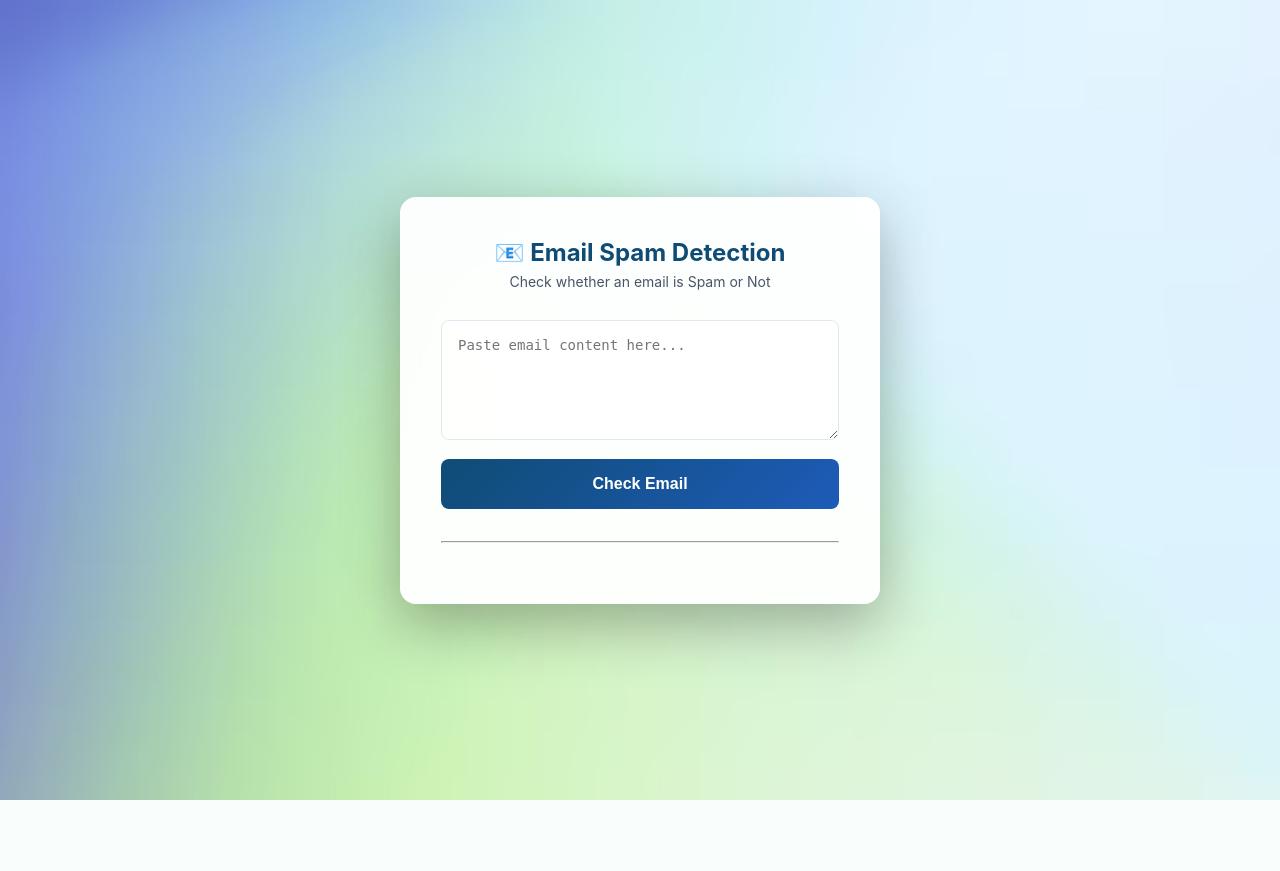
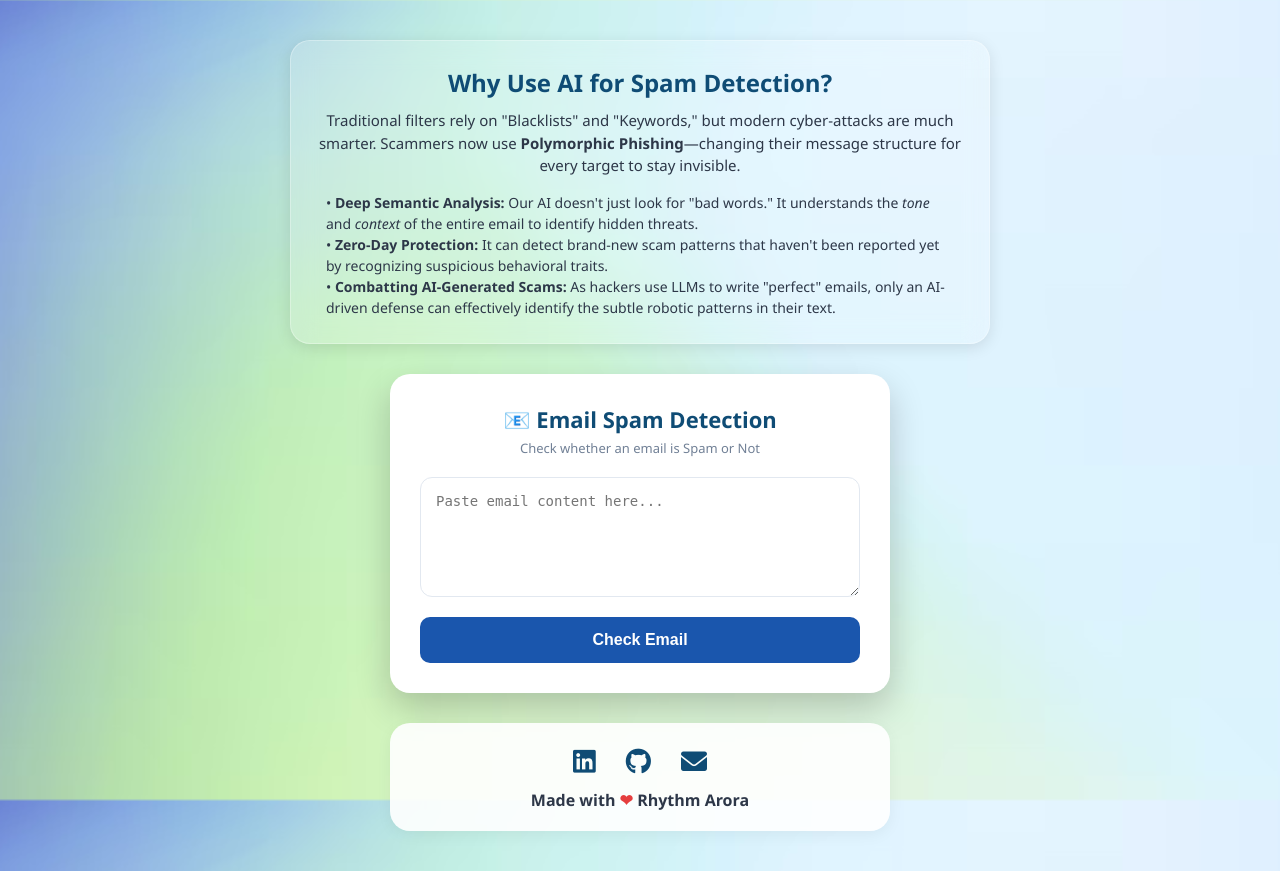
Before and after one commit to Rhythm102/Email-spam-detection, a Flask app: page / in a window 1280 px wide. Before the commit the page ends 800 px from the top, so only its background shows below. Run offline with Flask 3, Linux system fonts and the light colour scheme; parts of the project's set-up code (start-up, migrations or seed data) failed here and were passed over.

Commit message:
Update index.html

```diff
--- a/templates/index.html
+++ b/templates/index.html
@@ -3,7 +3,8 @@
 <head>
     <meta charset="UTF-8">
     <meta name="viewport" content="width=device-width, initial-scale=1.0">
-    <title>Email Spam Detection</title>
+    <title>AI Email Spam Detector</title>
+    <link rel="stylesheet" href="https://cdnjs.cloudflare.com/ajax/libs/font-awesome/6.0.0/css/all.min.css">
 
     <style>
         * {
@@ -13,137 +14,198 @@
         }
 
         body {
-            font-family: -apple-system, BlinkMacSystemFont, 'Segoe UI', Roboto, Oxygen, Ubuntu, Cantarell, sans-serif;
-            /* background: linear-gradient(135deg, #0d4d4d 0%, #0a3d3d 50%, #073333 100%); */
+            font-family: 'Segoe UI', Roboto, sans-serif;
+            /* Aapka original background image */
             background-image: url("/static/royel-blue-gradiea-kit-website-background-web3-gradient-background-collection_203617-22.avif");
             background-size: cover;
-            background-repeat: no-repeat;
+            background-attachment: fixed;
+            background-position: center;
             min-height: 100vh;
             display: flex;
+            flex-direction: column;
             align-items: center;
-            justify-content: center;
             padding: 20px;
+            color: #1a202c;
+            overflow-x: hidden;
         }
 
-        .card {
-            background: rgba(255, 255, 255, 0.95);
-            backdrop-filter: blur(10px);
-            border-radius: 16px;
-            padding: 40px;
-            width: 100%;
-            max-width: 480px;
-            box-shadow: 0 20px 60px rgba(0, 0, 0, 0.3);
-            border: 1px solid rgba(255, 255, 255, 0.2);
+        /* --- Educational Top Section --- */
+        .info-container {
+            max-width: 700px;
+            text-align: center;
+            margin: 20px 0 30px 0;
+            background: rgba(255, 255, 255, 0.2);
+            backdrop-filter: blur(12px);
+            padding: 25px;
+            border-radius: 20px;
+            border: 1px solid rgba(255, 255, 255, 0.3);
+            box-shadow: 0 4px 15px rgba(0,0,0,0.1);
         }
 
-        .header {
+        .info-container h1 {
+            font-size: 24px;
+            margin-bottom: 10px;
+            color: #0f4c75;
+        }
+
+        .info-container p {
+            font-size: 15px;
+            line-height: 1.5;
+            color: #2d3748;
+        }
+
+        /* --- Main Tool Card --- */
+        .card {
+            background: #ffffff;
+            border-radius: 20px;
+            padding: 30px;
+            width: 100%;
+            max-width: 500px;
+            box-shadow: 0 15px 35px rgba(0, 0, 0, 0.2);
             text-align: center;
             margin-bottom: 30px;
         }
 
-        .title {
-            font-size: 24px;
-            font-weight: 700;
+        .card h2 {
             color: #0f4c75;
-            display: flex;
-            justify-content: center;
-            gap: 10px;
+            font-size: 22px;
+            margin-bottom: 5px;
         }
 
         .subtitle {
-            font-size: 14px;
-            color: #4a5568;
-            margin-top: 6px;
+            font-size: 13px;
+            color: #718096;
+            margin-bottom: 20px;
         }
 
         .input-box {
             width: 100%;
             min-height: 120px;
-            padding: 16px;
+            padding: 15px;
             border: 1px solid #e2e8f0;
-            border-radius: 8px;
+            border-radius: 12px;
             font-size: 14px;
-            resize: vertical;
             margin-bottom: 15px;
-            background: rgba(255, 255, 255, 0.8);
-            transition: border-color 0.3s ease;
+            outline: none;
+            transition: 0.3s;
         }
 
         .input-box:focus {
-            outline: none;
             border-color: #0f4c75;
             box-shadow: 0 0 0 3px rgba(15, 76, 117, 0.1);
         }
 
-        select.input-box {
-            min-height: auto;
-        }
-
         .check-button {
             width: 100%;
-            padding: 16px;
-            background: linear-gradient(135deg, #0f4c75 0%, #1e5bb8 100%);
+            padding: 14px;
+            background: #1a56ad;
             color: white;
             border: none;
-            border-radius: 8px;
+            border-radius: 10px;
             font-size: 16px;
             font-weight: 600;
             cursor: pointer;
-            margin-bottom: 12px;
-            transition: transform 0.2s ease, box-shadow 0.2s ease;
+            transition: 0.3s;
         }
 
         .check-button:hover {
-            background: linear-gradient(135deg, #0a3a5c 0%, #1a4d9a 100%);
+            background: #15458c;
             transform: translateY(-2px);
-            box-shadow: 0 10px 25px rgba(15, 76, 117, 0.3);
         }
+
+        /* --- Socials & Footer (FIXED VISIBILITY) --- */
+        .footer-section {
+            width: 100%;
+            max-width: 500px;
+            text-align: center;
+            background: rgba(255, 255, 255, 0.9);
+            padding: 20px;
+            border-radius: 20px;
+            margin-top: auto; /* Push to bottom if content is short */
+            margin-bottom: 20px;
+            box-shadow: 0 4px 15px rgba(0,0,0,0.05);
+        }
+
+        .social-links {
+            display: flex;
+            justify-content: center;
+            gap: 30px;
+            margin-bottom: 10px;
+        }
+
+        .social-links a {
+            color: #0f4c75;
+            font-size: 26px;
+            text-decoration: none;
+            transition: 0.3s ease;
+        }
+
+        .social-links a:hover {
+            color: #3282b8;
+            transform: scale(1.2);
+        }
+
+        .footer-text {
+            font-size: 16px;
+            font-weight: 600;
+            color: #2d3748;
+            margin-top: 5px;
+        }
+
+        .heart { color: #e53e3e; }
 
         .result {
             margin-top: 15px;
-            padding: 16px;
+            padding: 12px;
             border-radius: 8px;
-            font-size: 18px;
-            font-weight: 700;
-            text-align: center;
-            box-shadow: 0 4px 12px rgba(0, 0, 0, 0.1);
+            font-weight: bold;
         }
-
-        .ham {
-            background: #f0fdf4;
-            color: #166534;
-            border: 2px solid #86efac;
-        }
-
-        .spam {
-            background: #fef2f2;
-            color: #991b1b;
-            border: 2px solid #fca5a5;
-        }
-
-        .hidden {
-            display: none;
-        }
+        .spam { background: #fee2e2; color: #991b1b; }
+        .ham { background: #d1fae5; color: #065f46; }
+        .hidden { display: none; }
     </style>
 </head>
 
 <body>
-<div class="card">
-    <div class="header">
-        <div class="title">📧 Email Spam Detection</div>
-        <div class="subtitle">Check whether an email is Spam or Not</div>
+
+    <div class="info-container">
+        <h1>Why Use AI for Spam Detection?</h1>
+        <p>
+            Traditional filters rely on "Blacklists" and "Keywords," but modern cyber-attacks are much smarter.
+            Scammers now use <strong>Polymorphic Phishing</strong>—changing their message structure for every target to stay invisible.
+        </p>
+        <p style="margin-top: 15px; font-size: 14px; text-align: left; padding: 0 10px;">
+            • <strong>Deep Semantic Analysis:</strong> Our AI doesn't just look for "bad words." It understands the <em>tone</em> and <em>context</em> of the entire email to identify hidden threats.<br>
+            • <strong>Zero-Day Protection:</strong> It can detect brand-new scam patterns that haven't been reported yet by recognizing suspicious behavioral traits.<br>
+            • <strong>Combatting AI-Generated Scams:</strong> As hackers use LLMs to write "perfect" emails, only an AI-driven defense can effectively identify the subtle robotic patterns in their text.
+        </p>
     </div>
 
-    <!-- Manual Input -->
-    <textarea class="input-box" id="emailInput"
-        placeholder="Paste email content here..."></textarea>
+    <div class="card">
+        <h2>📧 Email Spam Detection</h2>
+        <p class="subtitle">Check whether an email is Spam or Not</p>
 
-    <button class="check-button" onclick="checkManual()">Check Email</button>
+        <textarea class="input-box" id="emailInput" placeholder="Paste email content here..."></textarea>
 
-    <hr style="margin:20px 0">
+        <button class="check-button" onclick="checkManual()">Check Email</button>
 
-    <div id="result" class="result hidden"></div>
-</div>
+        <div id="result" class="result hidden"></div>
+    </div>
+
+    <div class="footer-section">
+        <div class="social-links">
+            <a href="https://www.linkedin.com/in/rhythm-arora-418763308" target="_blank" title="LinkedIn">
+                <i class="fab fa-linkedin"></i>
+            </a>
+            <a href="https://github.com/Rhythm102" target="_blank" title="GitHub">
+                <i class="fab fa-github"></i>
+            </a>
+            <a href="mailto:rhythmarora.work@gmail.com" title="Email">
+                <i class="fas fa-envelope"></i>
+            </a>
+        </div>
+        <p class="footer-text">Made with <span class="heart">❤</span> Rhythm Arora</p>
+    </div>
 
 <script>
 const API_BASE = "";
@@ -162,9 +224,7 @@
     try {
         const response = await fetch(`${API_BASE}/predict`, {
             method: "POST",
-            headers: {
-                "Content-Type": "application/json"
-            },
+            headers: { "Content-Type": "application/json" },
             body: JSON.stringify({ content: input })
         });
 
@@ -173,77 +233,16 @@
 
         if (data.spam) {
             result.className = "result spam";
-            result.innerHTML = `<span style="font-size:20px;">🚫</span><span>SPAM</span>`;
+            result.innerHTML = "🚫 This looks like SPAM!";
         } else {
             result.className = "result ham";
-            result.innerHTML = `<span class="checkmark">✓</span><span>NOT SPAM (HAM)</span>`;
+            result.innerHTML = "✅ This looks like a SAFE email.";
         }
-
     } catch (error) {
-        alert("Backend error. Please try again.");
-        console.error(error);
-    }
-}
-
-async function fetchGmail() {
-    try {
-        const response = await fetch(`${API_BASE}/fetch-gmail`);
-        const data = await response.json();
-        const select = document.getElementById('gmailSelect');
-        select.innerHTML = '<option value="">Select an email</option>';
-        data.emails.forEach((email, index) => {
-            const option = document.createElement('option');
-            option.value = index;
-            option.textContent = `${email.subject} - ${email.sender}`;
-            option.dataset.content = email.body;
-            select.appendChild(option);
-        });
-    } catch (error) {
-        alert("Error fetching Gmail. Please try again.");
-        console.error(error);
-    }
-}
-
-async function analyzeGmail() {
-    const select = document.getElementById('gmailSelect');
-    const selectedOption = select.options[select.selectedIndex];
-    const result = document.getElementById('result');
-
-    if (!selectedOption.value) {
-        alert('Please select an email');
-        return;
-    }
-
-    const content = selectedOption.dataset.content;
-    result.classList.add('hidden');
-
-    try {
-        const response = await fetch(`${API_BASE}/predict`, {
-            method: "POST",
-            headers: {
-                "Content-Type": "application/json"
-            },
-            body: JSON.stringify({ content: content })
-        });
-
-        const data = await response.json();
-        result.classList.remove('hidden');
-
-        if (data.spam) {
-            result.className = "result spam";
-            result.innerHTML = `<span style="font-size:20px;">🚫</span><span>SPAM</span>`;
-        } else {
-            result.className = "result ham";
-            result.innerHTML = `<span class="checkmark">✓</span><span>NOT SPAM (HAM)</span>`;
-        }
-
-    } catch (error) {
-        alert("Backend error. Please try again.");
-        console.error(error);
+        alert("Backend error. Make sure your API is running.");
     }
 }
 </script>
 
-
 </body>
 </html>
```
